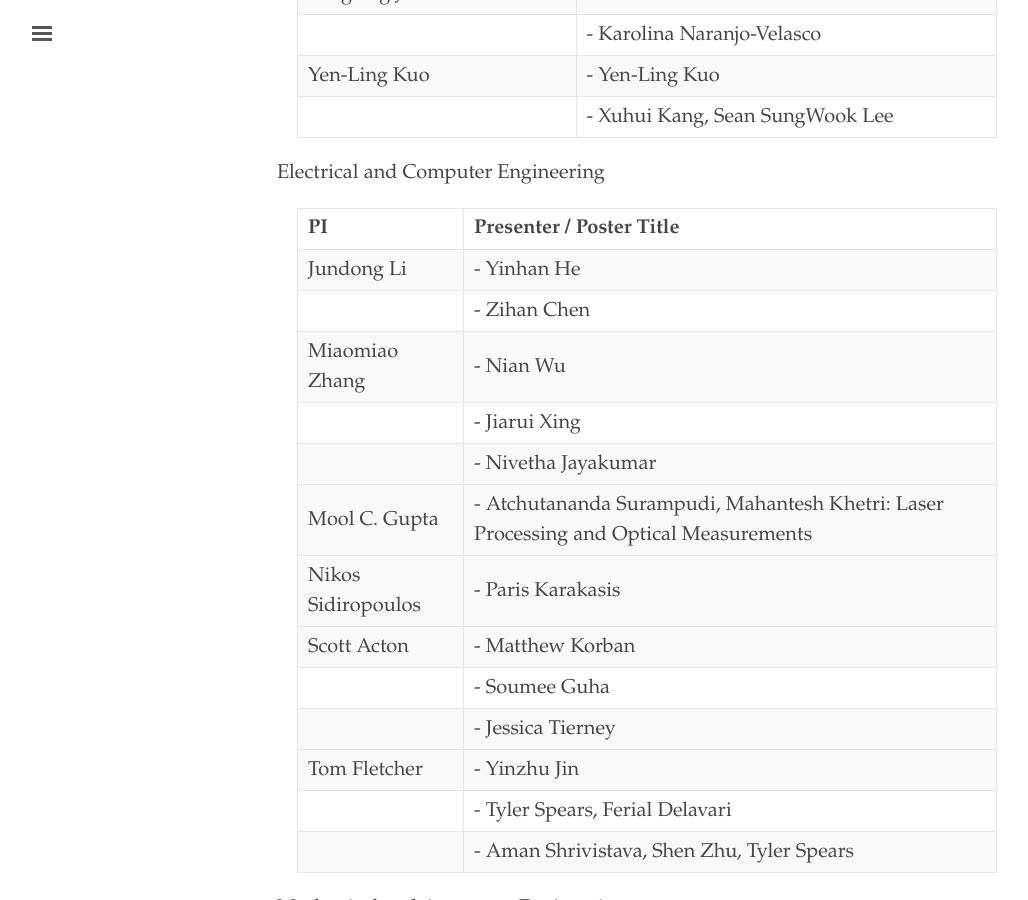
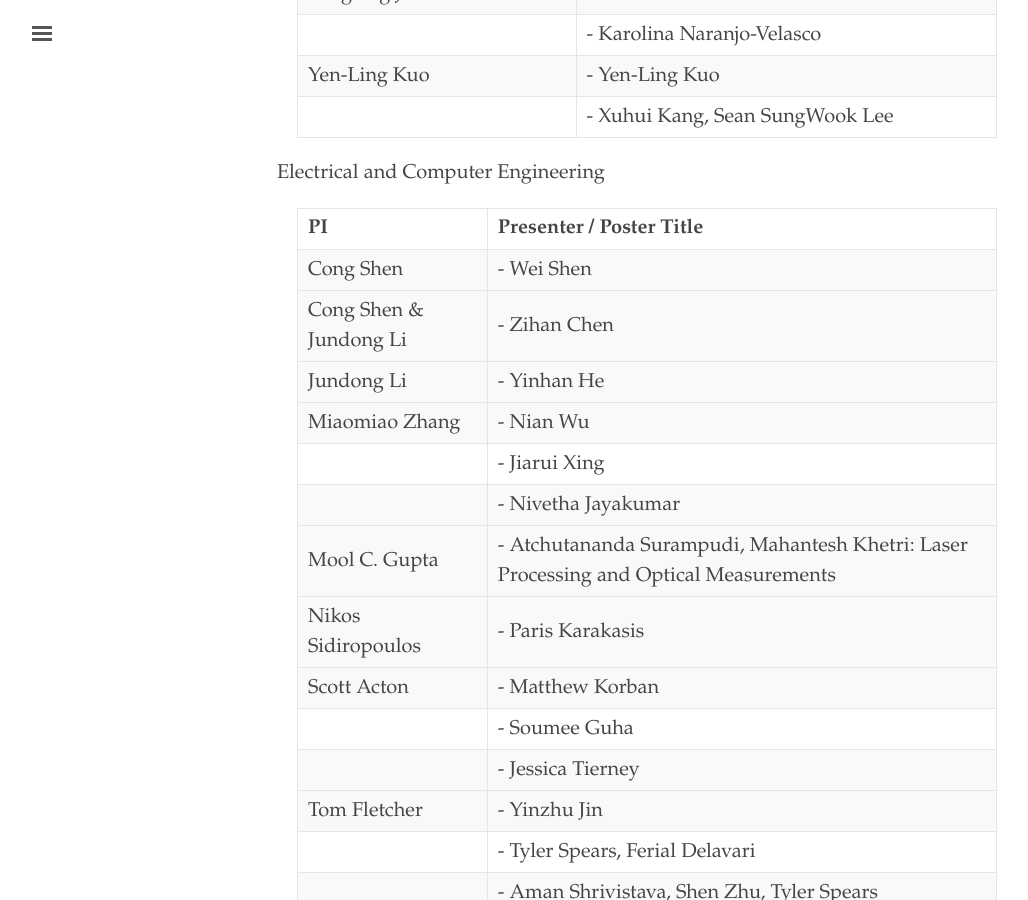
Before and after one commit to uvaml/uvaml.github.io, a Jekyll site: the page built from _texts/2024-10-03.md, in a window 1280 px wide and 900 px high, scrolled down 1708 px. Shown: the whole window, without its empty margins (3-1031 px from the left). Built offline with Jekyll 4.4.1, drawn with Linux system fonts in a browser that asks for light colours.

Commit message:
add presenter

```diff
--- a/_texts/2024-10-03.md
+++ b/_texts/2024-10-03.md
@@ -63,8 +63,11 @@ The goal of the resource fair is to encourage collaboration between labs and gra
 
   | PI               | Presenter / Poster Title   |
   |------------------|----------------------------|
+  | Cong Shen        | - Wei Shen                 |
+  |------------------|----------------------------|
+  | Cong Shen & Jundong Li | - Zihan Chen               |
+  |------------------|----------------------------|
   | Jundong Li       | - Yinhan He                |
-  |                  | - Zihan Chen               |
   |------------------|----------------------------|
   | Miaomiao Zhang   | - Nian Wu                  |
   |                  | - Jiarui Xing              |
```
